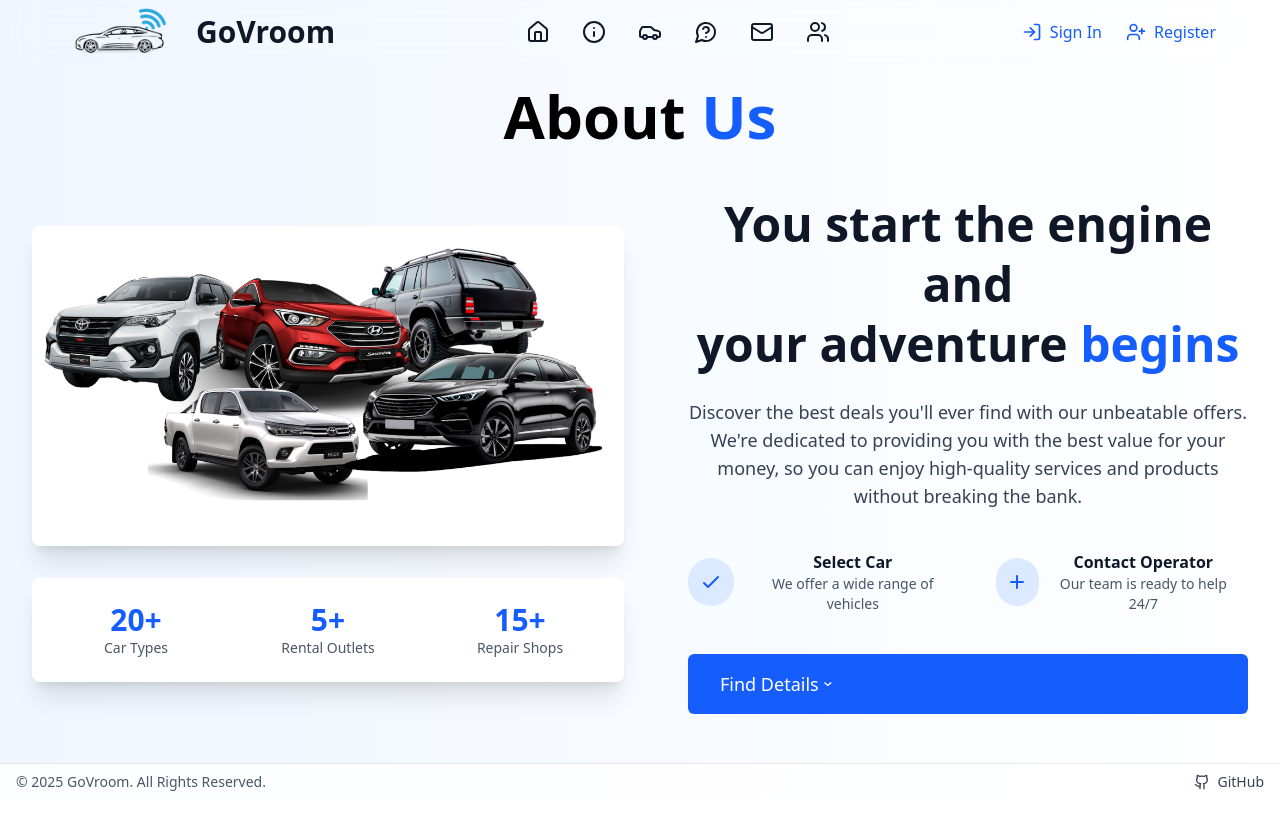
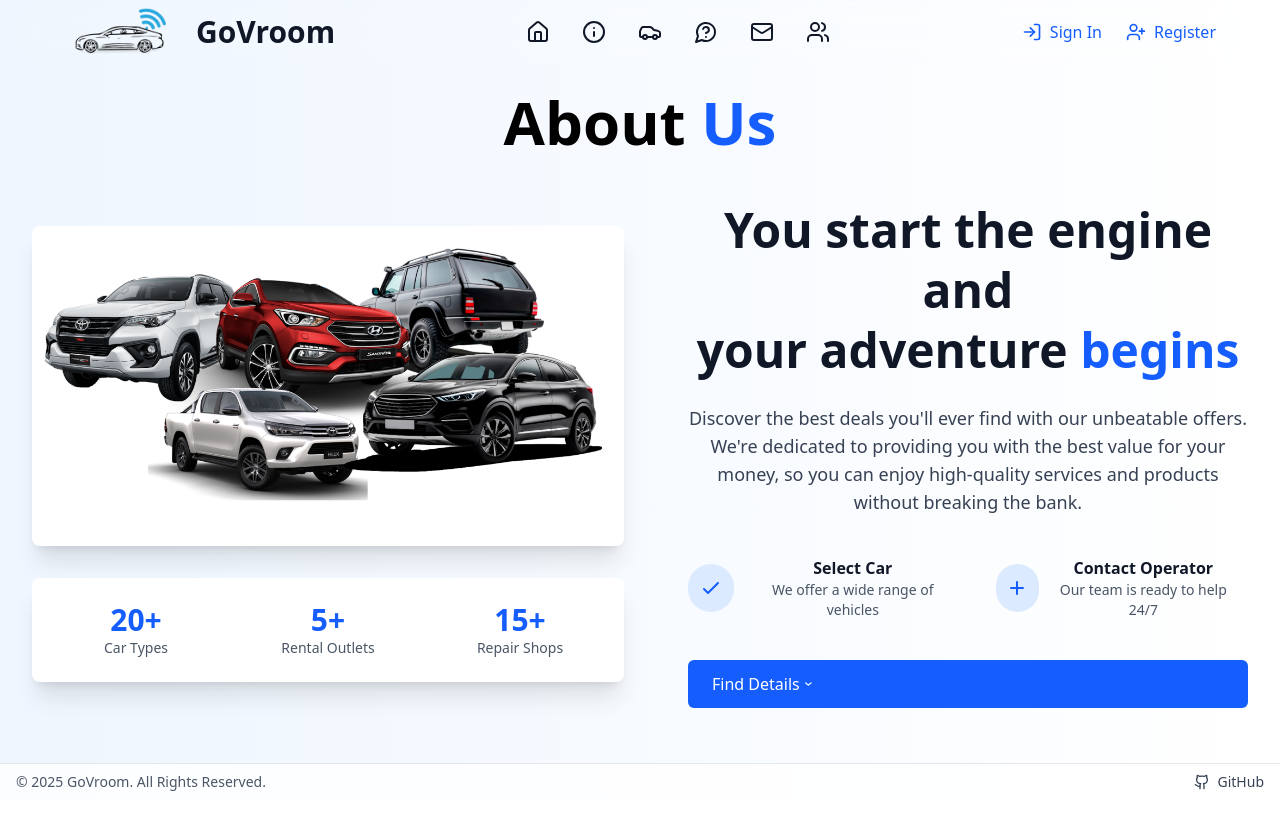
Before and after one commit to shuvmraj/GoVroom, a React (Vite) app: page /about in a window 1280 px wide. Shown: the top 830 px of the page. Built offline with nearby package versions, Linux system fonts and the light colour scheme; the HTML template or start-up script is replaced by a standard one.

Commit message:
refactor About component for improved layout and styling; adjust image size and text formatting

```diff
--- a/src/components/About.jsx
+++ b/src/components/About.jsx
@@ -88,16 +88,18 @@ const About = () => {
               </div>
 
               {/* Find Details Button (Now Clickable with Hover Effect) */}
+              {/* Find Details Button (Now Smaller) */}
               <Link
                 to="/detail"
                 className="mt-6 block rounded-lg hover:bg-gray-100 transition-colors duration-300"
               >
-                <div className="flex items-center gap-2 px-6 py-3 lg:px-8 lg:py-4 bg-blue-600 text-white rounded-md
-                  hover:bg-blue-700 transition-colors duration-300 text-base lg:text-lg font-medium">
+                <div className="flex items-center gap-2 px-4 py-2 lg:px-6 lg:py-3 bg-blue-600 text-white rounded-md
+    hover:bg-blue-700 transition-colors duration-300 text-sm lg:text-base font-medium">
                   Find Details
                   <span className="transform rotate-90">›</span>
                 </div>
               </Link>
+
             </div>
           </div>
         </div>
```
